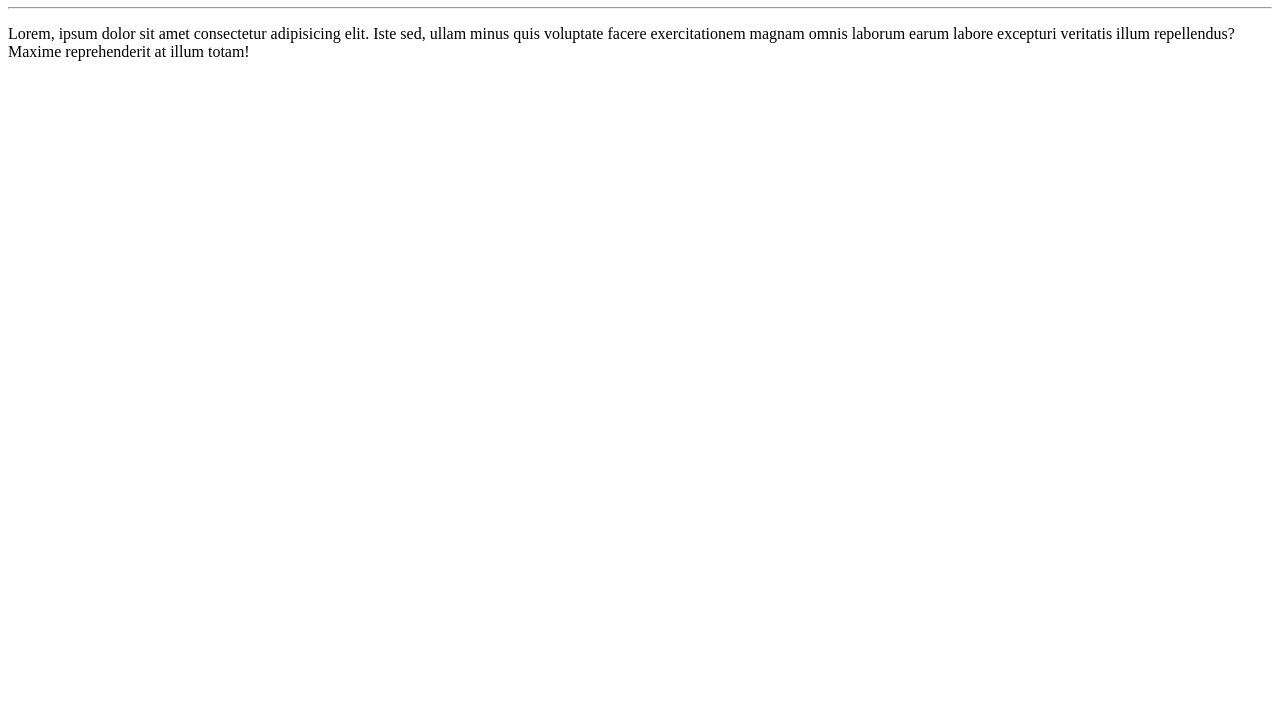
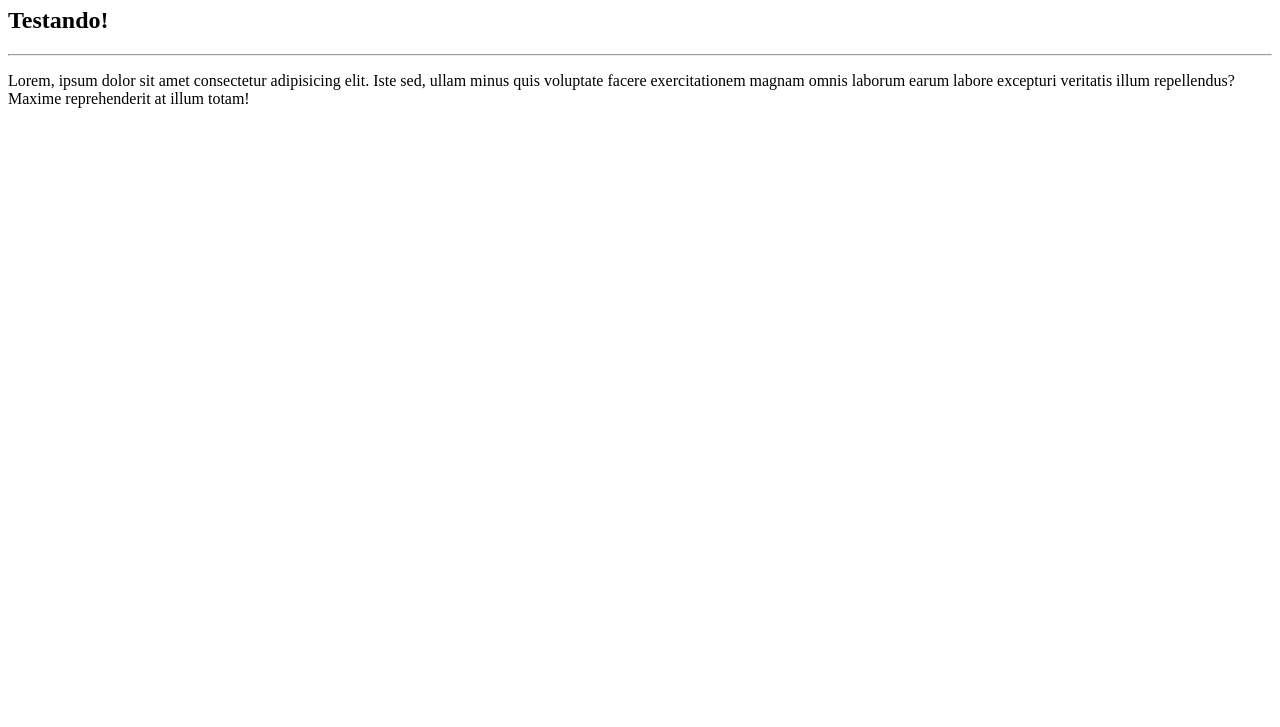
Before and after one commit to Giiordanni/Ola-Mundo, a plain HTML site: page site-exemplo/index.html in a window 1280 px wide. Shown: the part 73-800 px from the top of the page. Drawn offline with Linux system fonts and the light colour scheme.

Commit message:
Update index.html

```diff
--- a/site-exemplo/index.html
+++ b/site-exemplo/index.html
@@ -7,6 +7,7 @@
 </head>
 <body>
     <h1>Olá, mundo</h1>
+    <h2>Testando!</h2>
     <hr>
     <p>Lorem, ipsum dolor sit amet consectetur adipisicing elit. Iste sed, ullam minus quis voluptate facere exercitationem magnam omnis laborum earum labore excepturi veritatis illum repellendus? Maxime reprehenderit at illum totam!</p>
 </body>
```
